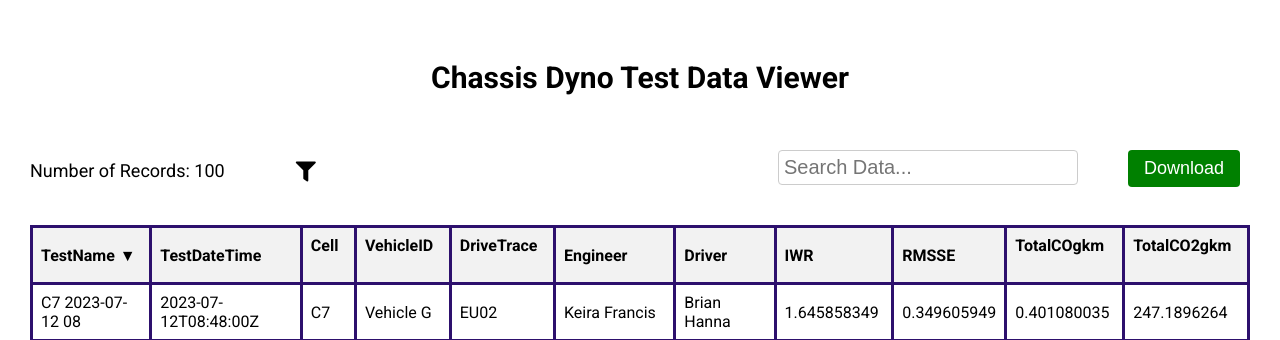
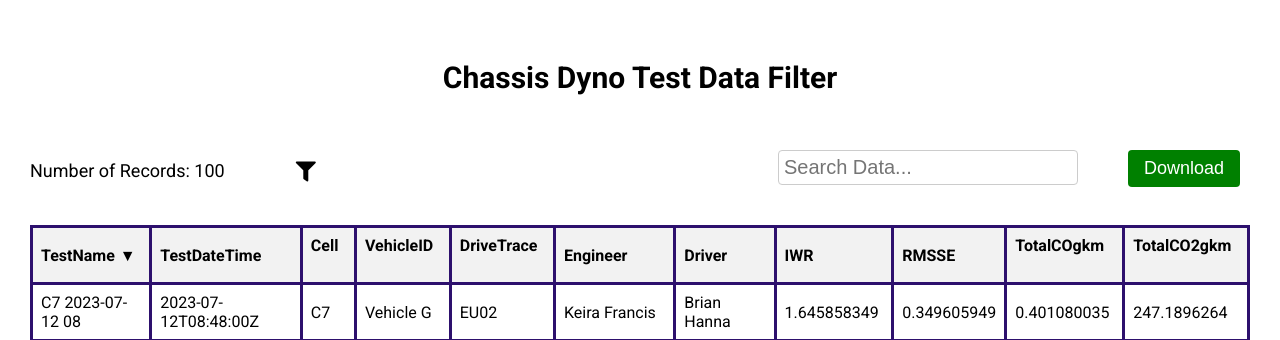
Before and after one commit to dineshbellamkonda12/Data-Filter, a Django app: page / in a window 1280 px wide. Shown: the top 340 px of the page. Run offline with Django 4.2, Linux system fonts and the light colour scheme; data comes from the database, SQL or seed files in the repository.

Commit message:
Modified the design

```diff
--- a/templates/index.html
+++ b/templates/index.html
@@ -5,7 +5,7 @@
 <head>
     <meta charset="UTF-8">
     <meta name="viewport" content="width=device-width, initial-scale=1.0">
-    <title>Chasis Dyno Test Data Viewer</title>
+    <title>Chasis Dyno Test Data Filter</title>
     <!-- Load external CSS files -->
     <link rel="stylesheet" type="text/css" href="{% static 'indexhome.css' %}">
     <link rel="stylesheet" href="https://cdnjs.cloudflare.com/ajax/libs/font-awesome/5.15.4/css/all.min.css">
@@ -14,7 +14,7 @@
 
 <!-- Top header section -->
 <div class="top-header">
-    <h1>Chassis Dyno Test Data Viewer</h1>
+    <h1>Chassis Dyno Test Data Filter</h1>
 </div>
 
 <!-- Filter modal section -->
@@ -98,7 +98,7 @@
 
             <!-- Section for filtering by TotalCOgkm and TotalCO2gkm values -->
             <div class="totalCOgkm hidden">
-                <h4>Enter Values</h4>
+                <h4>Please input values: This filter displays a list of tests where the TotalCOgkm is less than Min TotalCOgkm and the TotalCO2gkm is greater than Max TotalCO2gkm</h4>
                 <label for="minTotalCOgkm">Min TotalCOgkm:</label>
                 <input type="number" id="minTotalCOgkm" name="minTotalCOgkm">
                 <label for="maxTotalCOgkm">Max TotalCO2gkm:</label>
--- a/templates/indexhome.css
+++ b/templates/indexhome.css
@@ -97,8 +97,8 @@ button:hover {
 .modal-content {
     border-radius: 20px;
     background-color: #fefefe; /* White color */
-    margin: 10% auto;
-    padding: 100px;
+    margin: 5% auto;
+    padding:50px 100px 50px 100px;
     border: 1px solid #888;
     width: 80%;
     max-width: 600px;
@@ -107,7 +107,7 @@ button:hover {
 /* Styling for the close icon in the modal */
 .close {
   position: absolute;
-  top:170px;
+  top:100px;
   right: 380px;
   padding-left: 9px;
   padding-right: 9px;
--- a/templates/indexhome.js
+++ b/templates/indexhome.js
@@ -128,6 +128,13 @@ async function fetchAndPopulateDropdown(
   }
 }
 
+// Fetch data and populate dropdowns when the DOM is loaded
+document.addEventListener("DOMContentLoaded", () => {
+  fetchAndPopulateDropdown("vehicle_ids", "VehicleID");
+  fetchAndPopulateDropdown("driver_names", "Cell");
+  fetchAndPopulateDropdown("drive_trace", "DriveTrace");
+});
+
 // Get all elements with class "closeModal"
 const buttons = document.querySelectorAll(".closeModal");
 
@@ -182,13 +189,6 @@ function totalCOgkm() {
   fetchDataAndDisplay("totalCOgkm", totalCOgkmValue, displayResults);
   document.getElementById("clearFilterDiv4").style.display = "block";
 }
-
-// Fetch data and populate dropdowns when the DOM is loaded
-document.addEventListener("DOMContentLoaded", () => {
-  fetchAndPopulateDropdown("vehicle_ids", "VehicleID");
-  fetchAndPopulateDropdown("driver_names", "Cell");
-  fetchAndPopulateDropdown("drive_trace", "DriveTrace");
-});
 
 
 // Function to handle the click event for multiple select elements in modal options
@@ -306,6 +306,8 @@ function InitialResults(data) {
 
     testResultsDiv.appendChild(table);
   } else {
+    //Error Handling, Display 'Refresh Page' Button and 'No records found text' when no records found
+
     testResultsDiv.innerHTML = ""; // Clear previous content
 
     // Displaying "No Records Found" text in the middle of the page vertically
@@ -458,6 +460,8 @@ function displayData(data, headers) {
     testResultsDiv.appendChild(containerDiv);
     testResultsDiv.appendChild(table);
   } else {
+    //Error Handling, Display 'Remove Filter' Button and 'No records found text' when no records found
+
     testResultsDiv.innerHTML = ""; // Clear previous content
 
     // Displaying "No Records Found" text in the middle of the page vertically
```
